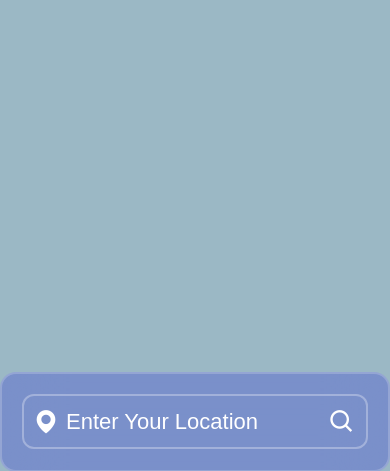
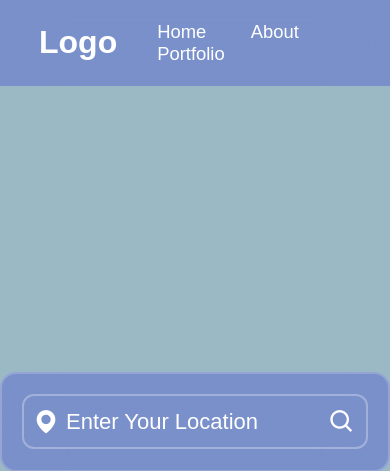
Before and after one commit to Critical2020/MarWeather, a PHP site: page / in a window 390 px wide. Shown: the top 471 px of the page. Run offline with PHP 8.4, Linux system fonts and the light colour scheme.

Commit message:
Imp: Responsive/NavBar

```diff
--- a/index.html
+++ b/index.html
@@ -8,6 +8,20 @@
     <link href='https://unpkg.com/boxicons@2.1.4/css/boxicons.min.css' rel='stylesheet'>
 </head>
 <body>
+        <header class="header">
+            <a href="#" class="logo">Logo</a>
+
+            <nav class="navbar">
+                <a href="#">Home</a>
+                <a href="#">About</a>
+                <a href="#">Portfolio</a>
+            </nav>
+        </header>
+
+
+
+
+
     <div class="container">
         <div class="search-box">
             <i class='bx bxs-map'></i>
--- a/style.css
+++ b/style.css
@@ -12,6 +12,35 @@ body {
     align-items: center;
     min-height: 100vh;
     background: #9bb8c5;
+}
+
+.header {
+    position: fixed;
+    top: 0;
+    left: 0;
+    width: 100%;
+    padding: 1.3rem 10%;
+    background: rgba(101, 117, 205, .6);
+    backdrop-filter: blur(30px);
+    display: flex;
+    justify-content: space-between;
+    align-items: center;
+    z-index: 100;
+}
+
+.logo {
+    font-size: 2rem;
+    color: #fff;
+    text-decoration: none;
+    font-weight: 700;
+}
+
+.navbar a {
+    font-size: 1.15rem;
+    color: #fff;
+    text-decoration: none;
+    font-weight: 500;
+    margin-left: 2.5rem;
 }
 
 .container {
```
